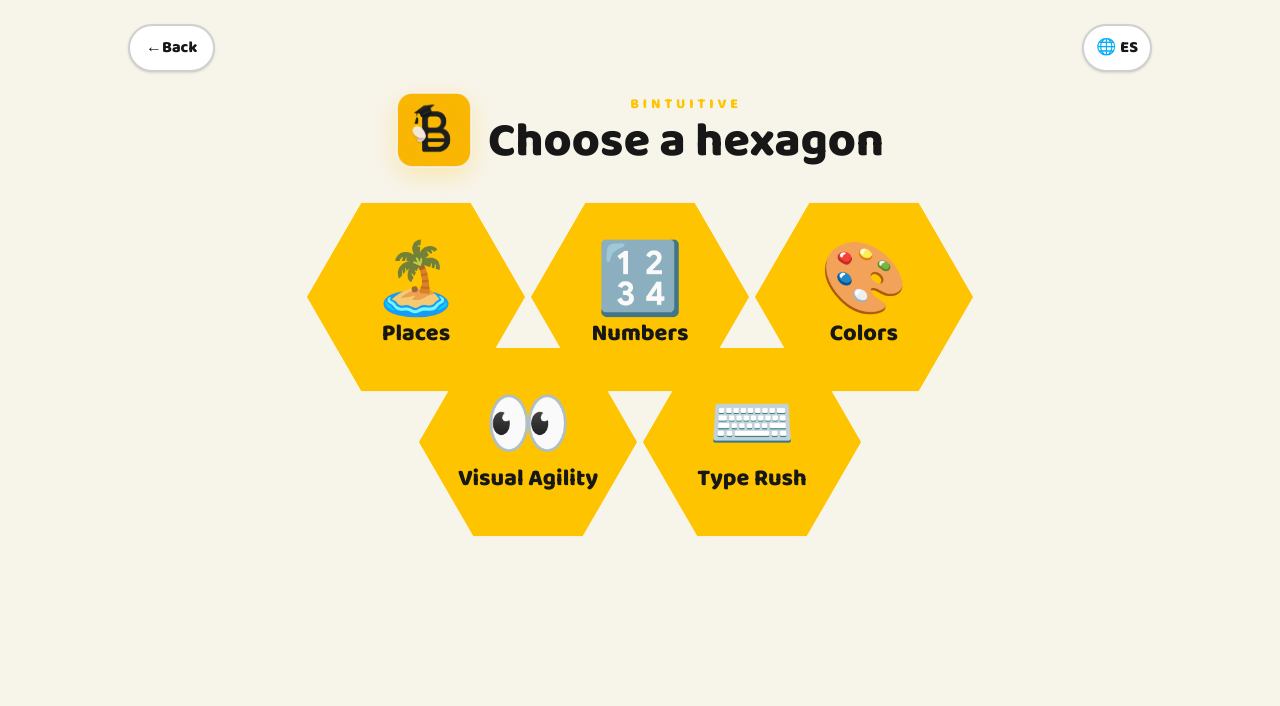
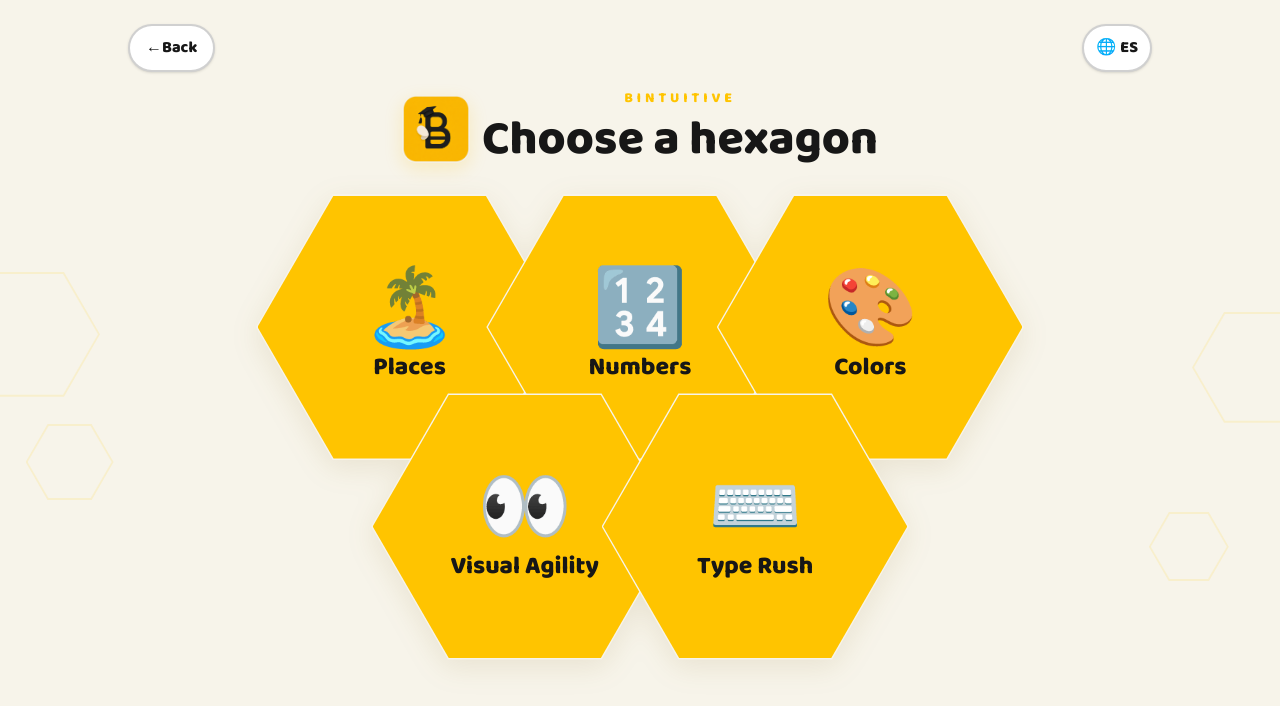
Before and after one commit to JuanFCast/BIntuitive, a Next.js app: page /hexagons in a window 1280 px wide. Shown: the top 706 px of the page. Built offline with nearby package versions, Linux system fonts and the light colour scheme.

Commit message:
Redesign game selection as honeycomb

```diff
--- a/src/app/globals.css
+++ b/src/app/globals.css
@@ -122,34 +122,73 @@ button {
   }
 }
 
+.hive-ambient {
+  position: absolute;
+  aspect-ratio: 1.1547;
+  background: rgb(255 196 0 / 0.13);
+  clip-path: polygon(25% 0%, 75% 0%, 100% 50%, 75% 100%, 25% 100%, 0% 50%);
+}
+
+.hive-ambient::after {
+  position: absolute;
+  inset: 2px;
+  background: var(--color-cream);
+  clip-path: inherit;
+  content: "";
+}
+
+.hive-ambient-one {
+  left: -2.75rem;
+  top: 34%;
+  width: clamp(5.5rem, 18vw, 9rem);
+}
+
+.hive-ambient-two {
+  left: 2%;
+  top: 53%;
+  width: clamp(3.5rem, 11vw, 5.5rem);
+}
+
+.hive-ambient-three {
+  right: -2.5rem;
+  top: 39%;
+  width: clamp(5rem, 16vw, 8rem);
+}
+
+.hive-ambient-four {
+  right: 4%;
+  top: 64%;
+  width: clamp(3rem, 10vw, 5rem);
+}
+
 .hexagon-card:nth-child(1) {
   left: 0;
   top: 0;
 }
 
 .hexagon-card:nth-child(2) {
-  left: 33.333%;
+  left: 30%;
   top: 0;
 }
 
 .hexagon-card:nth-child(3) {
-  left: 66.666%;
+  left: 60%;
   top: 0;
 }
 
 .hexagon-card:nth-child(4) {
-  left: 16.666%;
+  left: 15%;
   top: 42.857%;
 }
 
 .hexagon-card:nth-child(5) {
-  left: 50%;
+  left: 45%;
   top: 42.857%;
 }
 
 @media (min-width: 640px) {
   .hexagons-grid {
-    width: min(100%, calc((100dvh - 14.5rem) * 1.98));
+    width: min(100%, calc((100dvh - 13.5rem) * 1.65));
   }
 }
 
--- a/src/app/hexagons/HexagonsClient.tsx
+++ b/src/app/hexagons/HexagonsClient.tsx
@@ -11,8 +11,15 @@ export default function HexagonsClient() {
   const { language, t } = useLanguage();
 
   return (
-    <main className="flex min-h-dvh flex-col items-center bg-cream px-4 py-4 text-ink sm:h-dvh sm:overflow-hidden sm:px-6 sm:py-6">
-      <div className="flex w-full max-w-5xl items-center justify-between">
+    <main className="relative flex min-h-dvh flex-col items-center overflow-hidden bg-cream px-4 py-4 text-ink sm:h-dvh sm:px-6 sm:py-6">
+      <div className="pointer-events-none absolute inset-0" aria-hidden="true">
+        <span className="hive-ambient hive-ambient-one" />
+        <span className="hive-ambient hive-ambient-two" />
+        <span className="hive-ambient hive-ambient-three" />
+        <span className="hive-ambient hive-ambient-four" />
+      </div>
+
+      <div className="relative z-10 flex w-full max-w-5xl items-center justify-between">
         <Link
           href="/"
           className="flex h-12 min-w-12 items-center justify-center rounded-full border-2 border-ink/20 bg-white px-4 font-extrabold text-ink shadow-sm transition-transform active:scale-90"
@@ -23,20 +30,20 @@ export default function HexagonsClient() {
         <LanguageToggle />
       </div>
 
-      <header className="hexagons-header mt-3 flex flex-col items-center gap-2 text-center sm:mt-5 sm:flex-row sm:gap-4">
-        <BrandMark size={76} className="shadow-[0_8px_24px_rgba(255,196,0,0.25)]" />
+      <header className="hexagons-header relative z-10 mt-2 flex flex-col items-center gap-1 text-center sm:mt-4 sm:flex-row sm:gap-3">
+        <BrandMark size={68} className="shadow-[0_6px_18px_rgba(255,196,0,0.18)]" />
         <div>
           <p className="text-xs font-extrabold uppercase tracking-[0.28em] text-sun sm:text-sm">
             BIntuitive
           </p>
-          <h1 className="mt-1 text-3xl font-extrabold sm:text-5xl">
+          <h1 className="mt-0.5 text-3xl font-extrabold leading-tight sm:text-5xl">
             {t("hexagonsHeading")}
           </h1>
         </div>
       </header>
 
       <section
-        className="hexagons-grid relative mt-10 aspect-[1.98] w-full max-w-2xl shrink-0 sm:mt-8"
+        className="hexagons-grid relative z-10 mt-5 aspect-[1.65] w-full max-w-3xl shrink-0 drop-shadow-[0_8px_14px_rgba(120,88,0,0.1)] sm:mt-6"
         aria-label={t("hexagonsHeading")}
       >
         {hexagons.map((hexagon) => (
--- a/src/components/HexagonCard.tsx
+++ b/src/components/HexagonCard.tsx
@@ -22,7 +22,7 @@ export default function HexagonCard({
   return (
     <Link
       href={href}
-      className="hexagon-card group absolute aspect-[1.1547] w-1/3 scale-[0.975] drop-shadow-[0_7px_10px_rgba(255,196,0,0.2)] transition duration-200 hover:z-10 hover:scale-[1.015] focus-visible:z-10 focus-visible:scale-[1.015] focus-visible:outline-none active:scale-[0.94]"
+      className="hexagon-card group absolute aspect-[1.1547] w-2/5 bg-cream transition-[filter,transform] duration-200 hover:z-10 hover:brightness-[1.04] focus-visible:z-10 focus-visible:brightness-[1.04] focus-visible:outline-none active:scale-[0.98]"
       style={{ clipPath: HEXAGON_CLIP }}
       aria-label={
         language === "en"
@@ -31,13 +31,13 @@ export default function HexagonCard({
       }
     >
       <span
-        className="absolute inset-0 flex flex-col items-center justify-center bg-sun px-2 text-center text-ink transition-colors group-hover:bg-[#ffd229] group-focus-visible:bg-[#ffd229] sm:px-5"
+        className="absolute inset-[1.5px] flex flex-col items-center justify-center bg-sun px-2 text-center text-ink transition-colors group-hover:bg-[#ffd229] group-focus-visible:bg-[#ffd229] sm:px-5"
         style={{ clipPath: HEXAGON_CLIP }}
       >
-        <span className="hexagon-emoji text-[clamp(2rem,9vw,4.5rem)] leading-none" aria-hidden="true">
+        <span className="hexagon-emoji text-[clamp(2.15rem,10vw,4.75rem)] leading-none" aria-hidden="true">
           {localizedHexagon.emoji}
         </span>
-        <span className="hexagon-name mt-1 text-[clamp(0.9rem,4.25vw,1.5rem)] font-extrabold leading-[1.05]">
+        <span className="hexagon-name mt-1 text-[clamp(0.9rem,4.15vw,1.55rem)] font-extrabold leading-[1.05]">
           {localizedHexagon.name}
         </span>
       </span>
```
